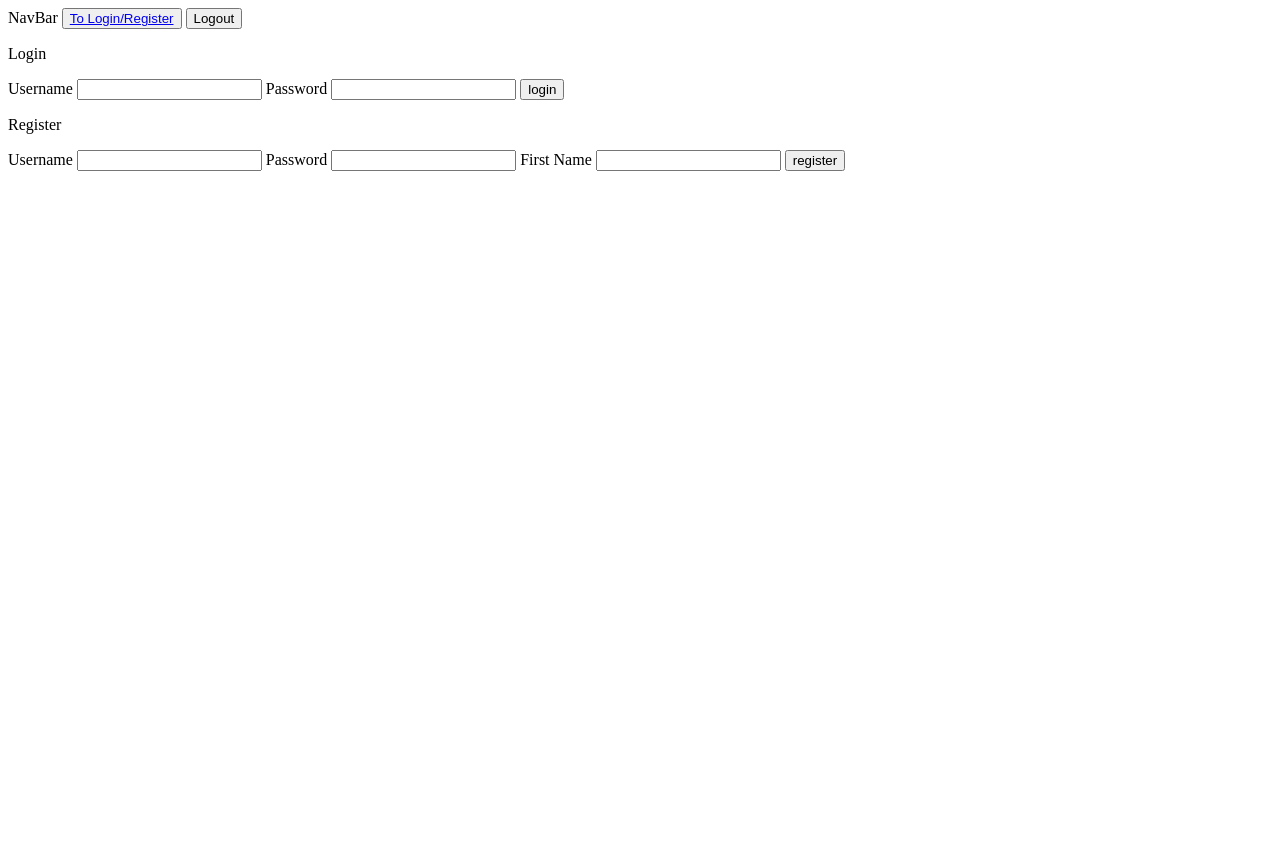
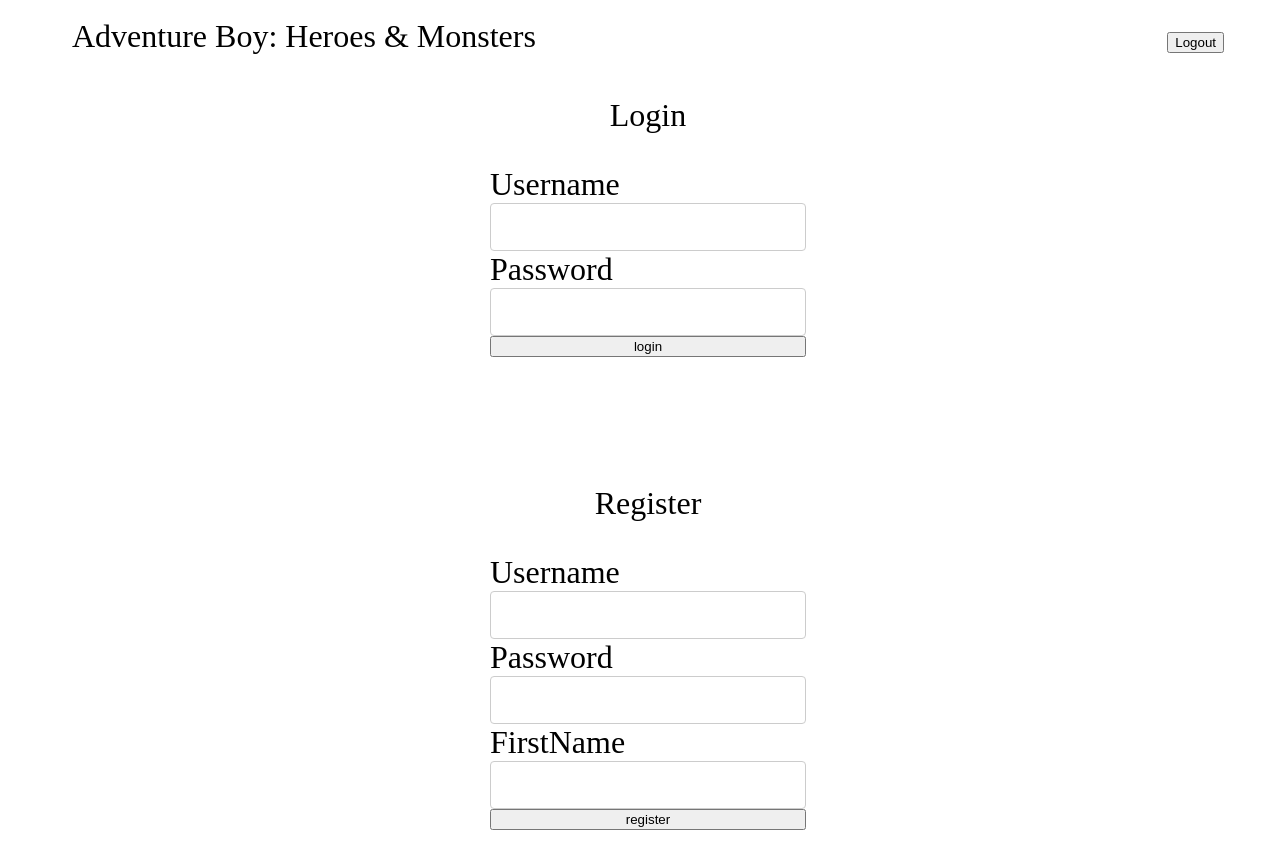
Before and after one commit to emmanuelalesna/adventure-boy-front, a plain HTML site: page Pages/LoginRegisterScreen/index.html in a window 1280 px wide. Before the commit the page ends 800 px from the top, so only its background shows below. Drawn offline with Linux system fonts and the light colour scheme.

Commit message:
working on css

```diff
--- a/Pages/LoginRegisterScreen/index.css
+++ b/Pages/LoginRegisterScreen/index.css
@@ -0,0 +1,72 @@
+body,
+html {
+  display: flex;
+  flex-direction: column;
+  height: 100%;
+  width: 100%;
+}
+
+#navbarandloginlogout {
+  display: flex;
+  flex-direction: column;
+  align-items: center;
+  width: 100%; /* Ensure it fills the width of the viewport */
+  height: 100%; /* Ensure it fills the height of the viewport */
+}
+
+#navbarsection {
+  flex: 3;
+  display: flex;
+  flex-direction: row;
+  justify-content: space-between;
+  width: 90%;
+  padding: 10px;
+}
+
+#loginlogoutarea {
+  flex: 10;
+  font-size: 2rem;
+}
+
+#gamelogo {
+  flex: 1;
+  width: 50%;
+  text-align: left;
+  font-size: 2rem;
+}
+
+#loginlogoutbuttons {
+  flex: 1;
+  width: 50%;
+  text-align: right;
+  font-size: 2rem;
+}
+
+.loginandregisterheaders {
+  text-align: center;
+}
+
+#registerUser,
+#loginUser {
+  display: flex;
+  justify-content: center;
+  flex-direction: column;
+}
+
+#usernameLogin,
+#passwordLogin,
+#usernameRegister,
+#passwordRegister,
+#firstnameRegister {
+  height: 3rem;
+  font-size: 1.5rem;
+  border: 1px solid #ccc;
+  border-radius: 0.25rem;
+  width: 100%;
+  box-sizing: border-box;
+}
+
+#LoginResponse,
+#RegisterResponse {
+  font-size: 3rem;
+}
--- a/Pages/LoginRegisterScreen/index.html
+++ b/Pages/LoginRegisterScreen/index.html
@@ -4,20 +4,26 @@
     <meta charset="UTF-8" />
     <meta name="viewport" content="width=device-width, initial-scale=1.0" />
     <title>LoginOrRegister</title>
+    <link rel="stylesheet" href="./index.css" />
   </head>
   <body>
-    <section>
-      NavBar
-      <button>
-        <a href="../LoginRegisterScreen/index.html"> To Login/Register</a>
-      </button>
+    <div id="navbarandloginlogout">
+      <section id="navbarsection">
+        <div id="gamelogo">Adventure Boy: Heroes & Monsters</div>
+        <div id="loginlogoutbuttons">
           <button onclick="logout()">Logout</button>
+        </div>
       </section>
-    <div>
-      <p>Login</p>
+      <div id="loginlogoutarea">
+        <p class="loginandregisterheaders">Login</p>
         <form id="loginUser">
           <label for="username">Username</label>
-        <input type="string" name="usernameLogin" id="usernameLogin" required />
+          <input
+            type="string"
+            name="usernameLogin"
+            id="usernameLogin"
+            required
+          />
 
           <label for="password">Password</label>
           <input
@@ -30,9 +36,9 @@
           <input type="submit" value="login" />
           <p id="LoginResponse"></p>
         </form>
-    </div>
+
         <div>
-      <p>Register</p>
+          <p class="loginandregisterheaders">Register</p>
           <form id="registerUser">
             <label for="username">Username</label>
             <input
@@ -50,7 +56,7 @@
               required
             />
 
-        <label for="firstnameRegister">First Name</label>
+            <label for="firstnameRegister">FirstName</label>
             <input
               type="string"
               name="firstnameRegister"
@@ -62,6 +68,8 @@
           </form>
           <p id="RegisterResponse"></p>
         </div>
+      </div>
+    </div>
     <button hidden id="toFightScreen">
       <a href="../FightScreen/index.html"> To fight screen</a>
     </button>
```
Also changed, not shown: Pages/FightScreen/index.html (+0 -3 lines), Pages/LoginRegisterScreen/index.js (+23 -12 lines). Lines whose indentation alone changed are shown as unchanged.
